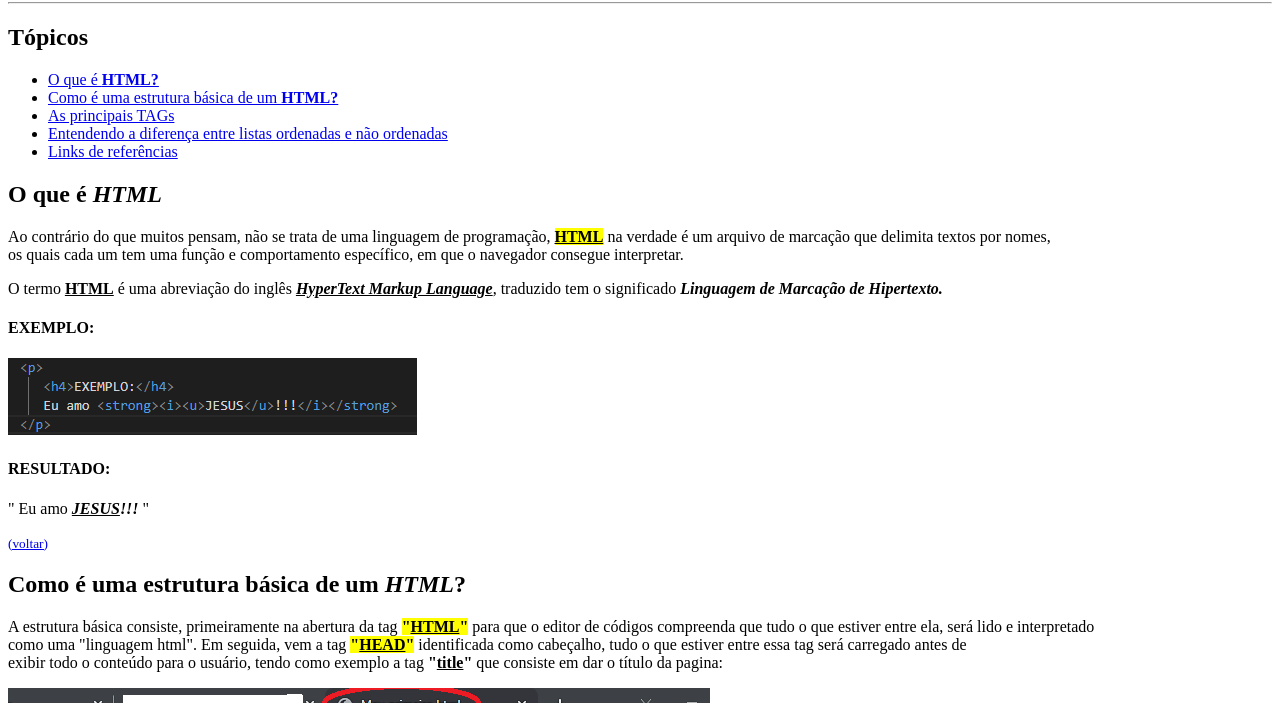
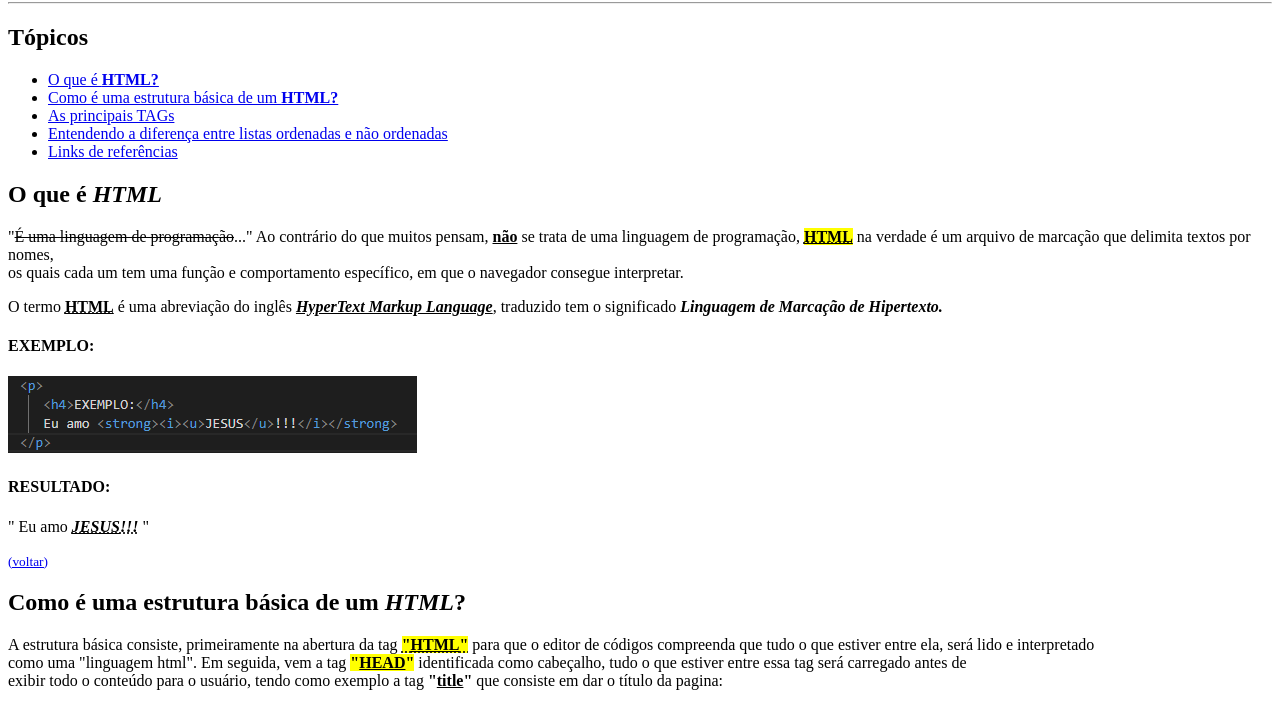
Before and after one commit to JP-Dolce/PageWeb, a plain HTML site: page index.html in a window 1280 px wide. Shown: the part 78-781 px from the top of the page. Drawn offline with Linux system fonts and the light colour scheme.

Commit message:
feat:add-news-tags

```diff
--- a/index.html
+++ b/index.html
@@ -21,20 +21,20 @@
     </ul>
 
     <h2 id="html">O que é <i>HTML</i></h2>
-    <p>Ao contrário do que muitos pensam, não se trata de uma linguagem de programação, <mark><strong><u>HTML</u></strong></mark> na verdade é um arquivo de marcação
+    <p>"<del>É uma linguagem de programação</del>..." Ao contrário do que muitos pensam, <strong><u>não</u></strong> se trata de uma linguagem de programação, <abbr title="HyperText Markup Language"><mark><strong><u>HTML</u></strong></mark></abbr> na verdade é um arquivo de marcação
       que delimita textos por nomes, <br>os quais cada um tem uma função e comportamento específico, em que o navegador consegue interpretar.
    </p>
-   <p>O termo <strong><u>HTML</u></strong> é uma abreviação do inglês <strong><u><i>HyperText Markup Language</i></u></strong>, traduzido tem o significado <strong><i>Linguagem de Marcação de Hipertexto.</p></i></strong>
+   <p>O termo  <abbr title="HyperText Markup Language"><strong><u>HTML</u></strong></abbr> é uma abreviação do inglês <strong><u><i>HyperText Markup Language</i></u></strong>, traduzido tem o significado <strong><i>Linguagem de Marcação de Hipertexto.</p></i></strong>
    <p>
       <h4>EXEMPLO:</h4>
       <img src="img/html.png">
    </p>
    <h4>RESULTADO:</h4>
-   <p> " Eu amo <strong><i><u>JESUS</u>!!!</i></strong> "</p>
+   <p> " Eu amo  <abbr title="definição de amor"><strong><i><u>JESUS</u>!!!</i></strong></abbr> "</p>
     <p><small><a href="#inicio">(voltar)</a></small></p>
 
     <h2 id="estrutura">Como é uma estrutura básica de um <i>HTML</i>?</h2>
-    <p>A estrutura básica consiste, primeiramente na abertura da tag <strong><mark>"<u>HTML</u>"</mark></strong> para que o editor de códigos compreenda que tudo o que estiver entre ela, será lido e interpretado
+    <p>A estrutura básica consiste, primeiramente na abertura da tag  <abbr title="HyperText Markup Language"><strong><mark>"<u>HTML</u>"</mark></strong></abbr> para que o editor de códigos compreenda que tudo o que estiver entre ela, será lido e interpretado
     <br> como uma "linguagem html". Em seguida, vem a tag <strong><mark>"<u>HEAD</u>"</mark></strong> identificada como cabeçalho, tudo o que estiver entre essa tag será carregado antes de
     <br>exibir todo o conteúdo para o usuário, tendo como exemplo a tag <strong>"<u>title</u>"</strong> que consiste em dar o título da pagina:</p>
     <img src="img/exp-title.png">
@@ -69,6 +69,10 @@
 
        <p><small><a href="#inicio">(voltar)</a></small></p>
 
+       <blockquote cite="https://thebibleverses.org/pt/amor-de-jesus/#:~:text=Apocalipse%201%3A5,(Ap%201%3A5).">
+        <p> " Nisto conhecemos o que é o amor: Jesus Cristo deu a sua vida por nós, e devemos dar a nossa vida por nossos irmãos " (1 João 3:16).</p>
+      </blockquote>
+
     <h2 id="links">Links de referências</h2>
     <ul>
         <li><a href="https://www.dio.me/"> dio.me</a></li>
```
